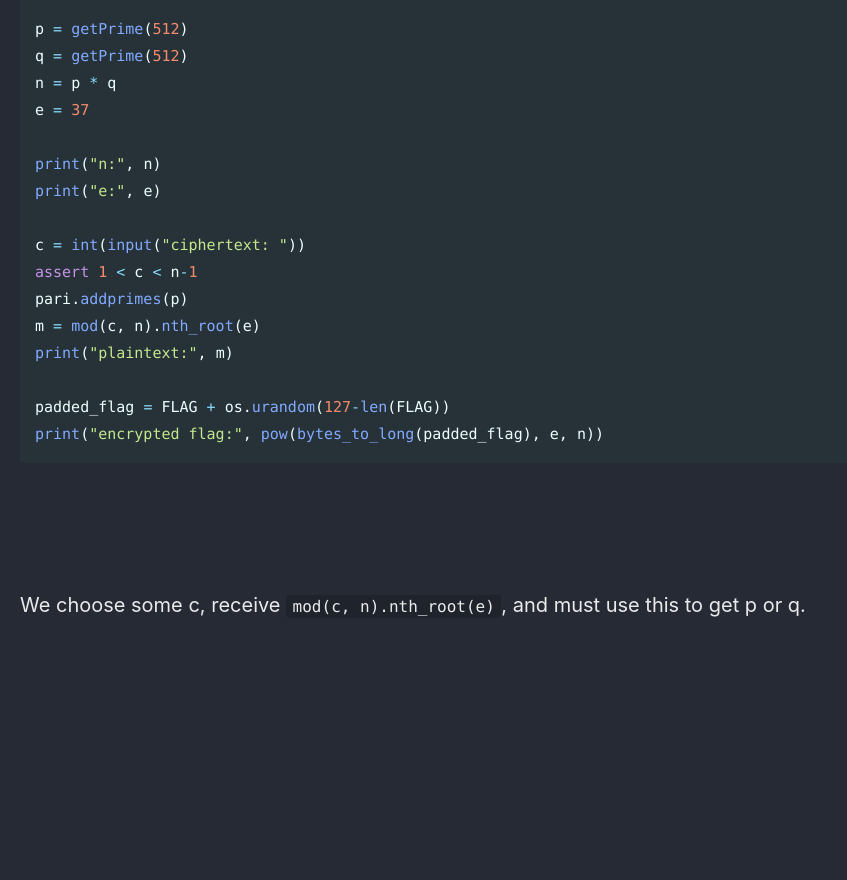
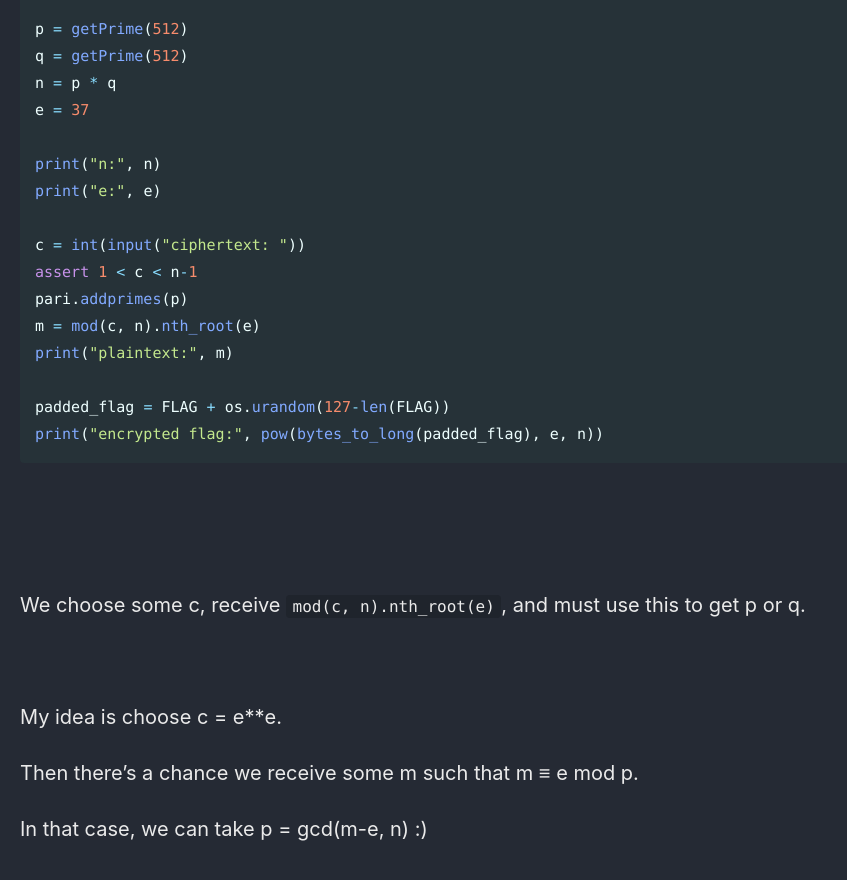
Before and after one commit to Connor-McCartney/Connor-McCartney.github.io, a Jekyll site: the page built from _pages/cryptography/other/AlpacaHack2025.md, in a window 1280 px wide and 900 px high, scrolled down 2494 px. Shown: the top 880 px of the window, without its empty margins (0-847 px from the left). Built offline with Jekyll 4.4.1, drawn with Linux system fonts in a browser that asks for light colours; cached includes are drawn as plain includes; before the commit the page ends 3226 px from its top, so only the background shows below that.

Commit message:
Update AlpacaHack2025.md

```diff
--- a/_pages/cryptography/other/AlpacaHack2025.md
+++ b/_pages/cryptography/other/AlpacaHack2025.md
@@ -123,3 +123,10 @@ print("encrypted flag:", pow(bytes_to_long(padded_flag), e, n))
 We choose some c, receive `mod(c, n).nth_root(e)`, and must use this to get p or q.
 
 <br>
+
+
+My idea is choose c = e**e.
+
+Then there's a chance we receive some m such that m ≡ e mod p.
+
+In that case, we can take p = gcd(m-e, n) :)
```
